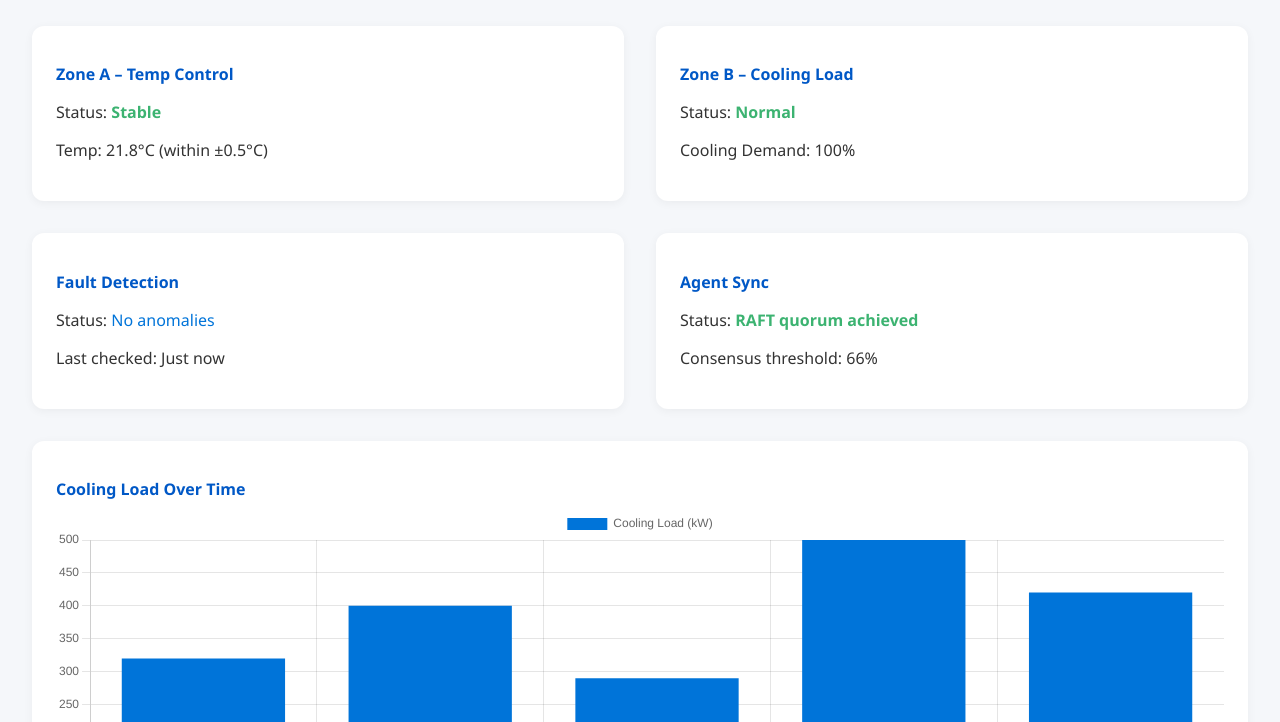
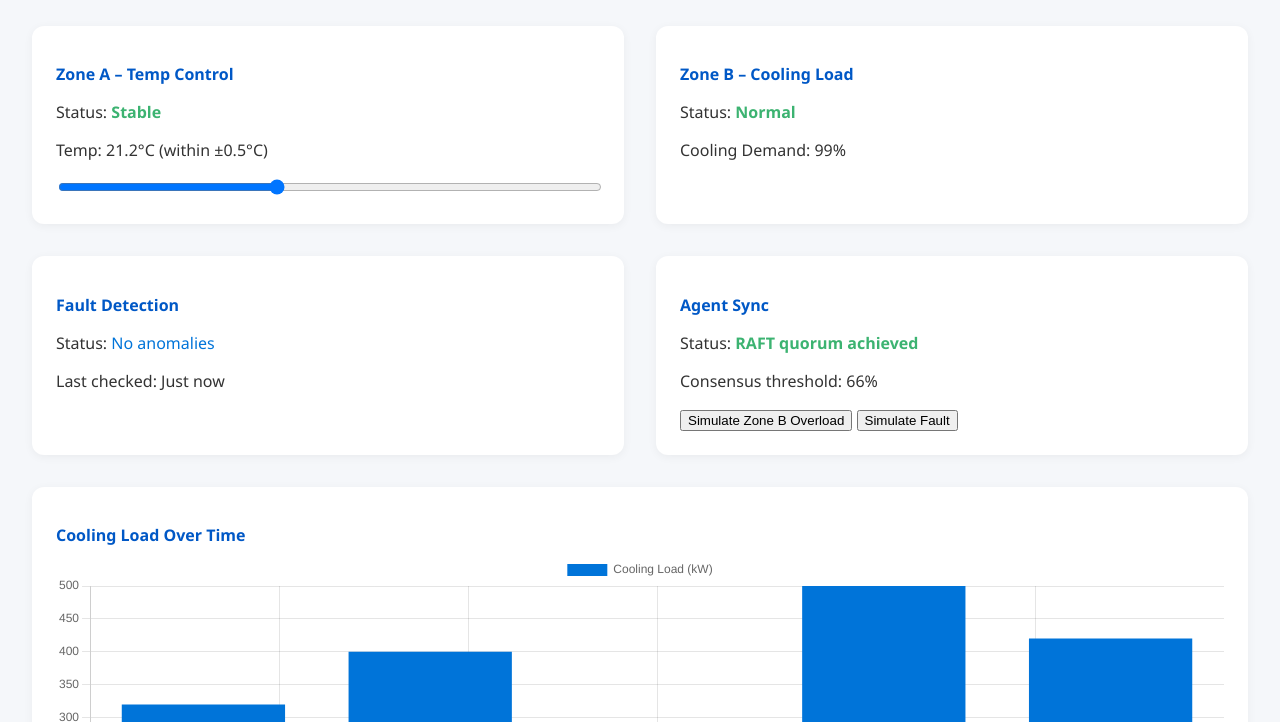
Before and after one commit to Tonybleything76/OpenBlue-Agent-Teams, a plain HTML site: page index.html in a window 1280 px wide. Shown: the part 78-800 px from the top of the page. Drawn offline with nearby package versions, Linux system fonts and the light colour scheme.

Commit message:
Add interactive alert simulation, temperature slider, and real-time chart updates

```diff
--- a/index.html
+++ b/index.html
@@ -17,6 +17,7 @@
         <h2>Zone A – Temp Control</h2>
         <p>Status: <span class="status-ok">Stable</span></p>
         <p>Temp: <span id="zoneA-temp">21.2°C</span> (within ±0.5°C)</p>
+        <input type="range" id="tempSlider" min="18" max="26" step="0.1" value="21.2" style="width:100%;">
       </div>
 
       <div class="card" id="card-zoneB">
@@ -35,6 +36,8 @@
         <h2>Agent Sync</h2>
         <p>Status: <span class="status-ok">RAFT quorum achieved</span></p>
         <p>Consensus threshold: 66%</p>
+        <button onclick="simulateAlert('zoneB')">Simulate Zone B Overload</button>
+        <button onclick="simulateAlert('fault')">Simulate Fault</button>
       </div>
 
       <div class="card" style="grid-column: span 2;">
@@ -44,48 +47,59 @@
     </div>
 
     <script>
-      // Hosted alert sound (no upload needed)
       const alertSound = new Audio("https://cdn.pixabay.com/audio/2022/03/15/audio_d7367d6de1.mp3");
+      let tempValue = 21.2;
+      let timeLabels = ['Mon', 'Tue', 'Wed', 'Thu', 'Fri'];
+      let loadValues = [320, 400, 290, 500, 420];
 
-      // Chart.js setup
       const ctx = document.getElementById('coolingChart').getContext('2d');
       const coolingChart = new Chart(ctx, {
         type: 'bar',
         data: {
-          labels: ['Mon', 'Tue', 'Wed', 'Thu', 'Fri'],
+          labels: [...timeLabels],
           datasets: [{
             label: 'Cooling Load (kW)',
-            data: [320, 400, 290, 500, 420],
+            data: [...loadValues],
             backgroundColor: '#0074d9'
           }]
         },
         options: {
           scales: {
-            y: {
-              beginAtZero: true
-            }
+            y: { beginAtZero: true }
           }
         }
       });
 
-      // Flash card background temporarily
       function flashCard(cardId) {
         const card = document.getElementById(cardId);
         if (card) {
           card.style.transition = "background-color 0.3s";
           card.style.backgroundColor = "#ffe6e6";
-          setTimeout(() => {
-            card.style.backgroundColor = "white";
-          }, 600);
+          setTimeout(() => card.style.backgroundColor = "white", 600);
+        }
+      }
+
+      function simulateAlert(type) {
+        if (type === 'zoneB') {
+          alertSound.play();
+          document.getElementById('zoneB-status').innerText = 'Overload';
+          document.getElementById('zoneB-status').className = 'status-alert';
+          document.getElementById('zoneB-demand').innerText = '155%';
+          flashCard('card-zoneB');
+        } else if (type === 'fault') {
+          alertSound.play();
+          document.getElementById('fault-status').innerText = '⚠️ Anomaly Detected';
+          document.getElementById('fault-status').className = 'status-alert';
+          flashCard('card-fault');
         }
       }
 
       function updateDashboard() {
-        // Zone A temp
-        const temp = (20 + Math.random() * 2).toFixed(1);
-        document.getElementById('zoneA-temp').innerText = `${temp}°C`;
+        // Update Zone A Temp from slider
+        tempValue = document.getElementById('tempSlider').value;
+        document.getElementById('zoneA-temp').innerText = `${tempValue}°C`;
 
-        // Zone B status
+        // Random overload status
         const overload = Math.random() < 0.3;
         const statusText = document.getElementById('zoneB-status');
         const demandText = document.getElementById('zoneB-demand');
@@ -107,17 +121,26 @@
         const faultText = document.getElementById('fault-status');
         faultText.innerText = fault ? '⚠️ Anomaly Detected' : 'No anomalies';
         faultText.className = fault ? 'status-alert' : 'status-neutral';
-
         if (fault) {
           alertSound.play();
           flashCard("card-fault");
         }
 
+        // Update chart with a new point
+        const nextLabel = `+${coolingChart.data.labels.length}`;
+        const nextValue = Math.floor(Math.random() * 100 + 300);
+        coolingChart.data.labels.push(nextLabel);
+        coolingChart.data.datasets[0].data.push(nextValue);
+        if (coolingChart.data.labels.length > 10) {
+          coolingChart.data.labels.shift();
+          coolingChart.data.datasets[0].data.shift();
+        }
+        coolingChart.update();
+
         // Update last checked
         document.getElementById('last-checked').innerText = 'Just now';
       }
 
-      // Run every 5 seconds
       setInterval(updateDashboard, 5000);
     </script>
   </body>
```
